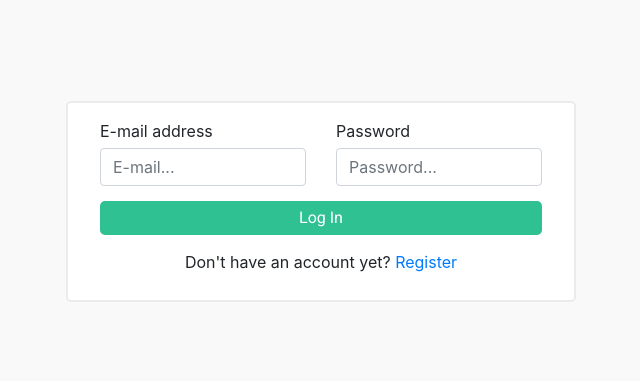
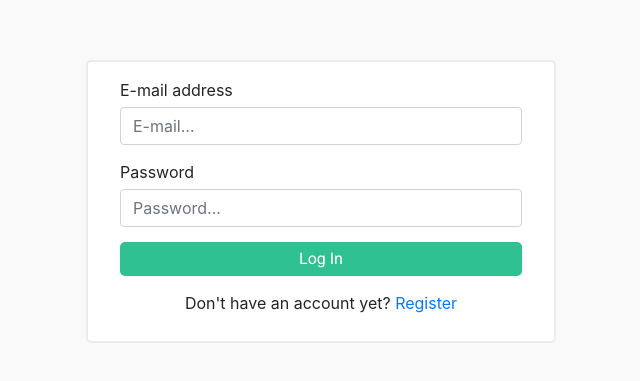
Before and after one commit to AdamLandfrasz/jotter-frontend, a React (Create React App) app: page /login in a window 1280 px wide. Shown: the part 119-500 px from the top of the page, without its empty margins (319-959 px from the left). Built offline with nearby package versions, Linux system fonts and the light colour scheme.

Commit message:
further styling

```diff
--- a/src/App.js
+++ b/src/App.js
@@ -8,8 +8,8 @@ import {
 
 import { NoteProvider } from "./context/noteContext";
 import Notes from "./components/Notes";
-import Login from "./components/Login";
-import Register from "./components/Register";
+import Login from "./components/forms/Login";
+import Register from "./components/forms/Register";
 import NotFound from "./components/NotFound";
 
 import "bootstrap/dist/css/bootstrap.min.css";
--- a/src/components/Button.module.css
+++ b/src/components/Button.module.css
@@ -23,3 +23,7 @@
 .button:active {
   outline: none;
 }
+
+.button:disabled {
+  opacity: 0.65;
+}
--- a/src/components/Form.module.css
+++ /dev/null
@@ -1,12 +0,0 @@
-.form {
-  border: 2px solid rgb(235, 235, 235);
-  border-radius: 5px;
-
-  padding: 1rem 2rem;
-
-  background-color: #fff;
-}
-
-.form * {
-  margin-bottom: 5px;
-}
--- a/src/components/Container.module.css
+++ b/src/components/forms/Form.module.css
@@ -1,11 +1,21 @@
-/* Extra small devices (portrait phones, less than 576px)
-No media query for `xs` since this is the default in Bootstrap */
+.form {
+  border: 2px solid rgb(235, 235, 235);
+  border-radius: 5px;
+
+  padding: 1rem 2rem;
+
+  background-color: #fff;
+  width: 100%;
+}
+
+.form * {
+  margin-bottom: 5px;
+}
 
 .container {
   margin: 0 auto;
   padding: 0 5px;
   height: 80vh;
-  max-width: 540px;
   display: flex;
   flex-direction: column;
   justify-content: center;
@@ -14,6 +24,9 @@ No media query for `xs` since this is the default in Bootstrap */
 
 /* Small devices (landscape phones, 576px and up) */
 @media (min-width: 576px) {
+  .container {
+    max-width: 500px;
+  }
 }
 
 /* Medium devices (tablets, 768px and up) */
@@ -22,11 +35,3 @@ No media query for `xs` since this is the default in Bootstrap */
     padding: 0 15px;
   }
 }
-
-/* Large devices (desktops, 992px and up) */
-@media (min-width: 992px) {
-}
-
-/* Extra large devices (large desktops, 1200px and up) */
-@media (min-width: 1200px) {
-}
--- a/src/components/Register.js
+++ b/src/components/forms/Login.js
@@ -1,16 +1,15 @@
 import React, { useState } from "react";
 import { useCookies } from "react-cookie";
-import { Redirect, withRouter, Link } from "react-router-dom";
+import { Redirect, Link } from "react-router-dom";
 import axios from "axios";
 
 import formStyles from "./Form.module.css";
-import containerStyles from "./Container.module.css";
-import buttonStyles from "./Button.module.css";
+import buttonStyles from "../Button.module.css";
 
 import { Form, Row, Col } from "react-bootstrap";
 
-function Register(props) {
-  const [cookies] = useCookies(["user"]);
+function Login() {
+  const [cookies, setCookie] = useCookies(["user"]);
   const [isLoading, setIsLoading] = useState(false);
   const [email, setEmail] = useState("");
   const [password, setPassword] = useState("");
@@ -20,13 +19,18 @@ function Register(props) {
     setIsLoading(true);
     try {
       const response = await axios.post(
-        `${process.env.REACT_APP_API_URL}/auth/register`,
+        `${process.env.REACT_APP_API_URL}/auth/login`,
         { email, password },
         { withCredentials: true }
       );
       if (response.data.success) {
         setIsLoading(false);
-        props.history.push("/login");
+        const user = response.data.existingUser;
+        setCookie(
+          "user",
+          { id: user._id, email: user.email },
+          { expires: new Date(Date.now() + 60 * 60000) }
+        );
       }
     } catch (e) {
       console.log(e);
@@ -37,27 +41,29 @@ function Register(props) {
   return cookies.user ? (
     <Redirect to="/notes" />
   ) : (
-    <div className={containerStyles.container}>
+    <div className={formStyles.container}>
       <Form onSubmit={handleSubmit} className={formStyles.form}>
         <Row>
-          <Col xs={12} md={6}>
+          <Col>
             <Form.Label>E-mail address</Form.Label>
             <Form.Control
               type="email"
               autoComplete="off"
               name="email"
-              id="register-email"
+              id="login-email"
               placeholder="E-mail..."
               required
               onChange={(e) => setEmail(e.target.value)}
             />
           </Col>
-          <Col xs={12} md={6}>
+        </Row>
+        <Row>
+          <Col>
             <Form.Label>Password</Form.Label>
             <Form.Control
               type="password"
               name="password"
-              id="register-password"
+              id="login-password"
               placeholder="Password..."
               required
               onChange={(e) => setPassword(e.target.value)}
@@ -71,14 +77,14 @@ function Register(props) {
               type="submit"
               className={buttonStyles.button}
             >
-              {isLoading ? "Loading…" : "Register"}
+              {isLoading ? "Loading…" : "Log In"}
             </button>
           </Col>
         </Row>
         <Row className="justify-content-center">
           <Col className="text-center">
-            <span>Already have an account? </span>
-            <Link to="/login">Log In</Link>
+            <span>Don't have an account yet? </span>
+            <Link to="/register">Register</Link>
           </Col>
         </Row>
       </Form>
@@ -86,4 +92,4 @@ function Register(props) {
   );
 }
 
-export default withRouter(Register);
+export default Login;
--- a/src/components/Login.js
+++ b/src/components/forms/Register.js
@@ -1,16 +1,15 @@
 import React, { useState } from "react";
 import { useCookies } from "react-cookie";
-import { Redirect, Link } from "react-router-dom";
+import { Redirect, withRouter, Link } from "react-router-dom";
 import axios from "axios";
 
 import formStyles from "./Form.module.css";
-import containerStyles from "./Container.module.css";
-import buttonStyles from "./Button.module.css";
+import buttonStyles from "../Button.module.css";
 
 import { Form, Row, Col } from "react-bootstrap";
 
-function Login() {
-  const [cookies, setCookie] = useCookies(["user"]);
+function Register(props) {
+  const [cookies] = useCookies(["user"]);
   const [isLoading, setIsLoading] = useState(false);
   const [email, setEmail] = useState("");
   const [password, setPassword] = useState("");
@@ -20,18 +19,13 @@ function Login() {
     setIsLoading(true);
     try {
       const response = await axios.post(
-        `${process.env.REACT_APP_API_URL}/auth/login`,
+        `${process.env.REACT_APP_API_URL}/auth/register`,
         { email, password },
         { withCredentials: true }
       );
       if (response.data.success) {
         setIsLoading(false);
-        const user = response.data.existingUser;
-        setCookie(
-          "user",
-          { id: user._id, email: user.email },
-          { expires: new Date(Date.now() + 60 * 60000) }
-        );
+        props.history.push("/login");
       }
     } catch (e) {
       console.log(e);
@@ -42,7 +36,7 @@ function Login() {
   return cookies.user ? (
     <Redirect to="/notes" />
   ) : (
-    <div className={containerStyles.container}>
+    <div className={formStyles.container}>
       <Form onSubmit={handleSubmit} className={formStyles.form}>
         <Row>
           <Col xs={12} md={6}>
@@ -51,7 +45,7 @@ function Login() {
               type="email"
               autoComplete="off"
               name="email"
-              id="login-email"
+              id="register-email"
               placeholder="E-mail..."
               required
               onChange={(e) => setEmail(e.target.value)}
@@ -62,7 +56,7 @@ function Login() {
             <Form.Control
               type="password"
               name="password"
-              id="login-password"
+              id="register-password"
               placeholder="Password..."
               required
               onChange={(e) => setPassword(e.target.value)}
@@ -76,14 +70,14 @@ function Login() {
               type="submit"
               className={buttonStyles.button}
             >
-              {isLoading ? "Loading…" : "Log In"}
+              {isLoading ? "Loading…" : "Register"}
             </button>
           </Col>
         </Row>
         <Row className="justify-content-center">
           <Col className="text-center">
-            <span>Don't have an account yet? </span>
-            <Link to="/register">Register</Link>
+            <span>Already have an account? </span>
+            <Link to="/login">Log In</Link>
           </Col>
         </Row>
       </Form>
@@ -91,4 +85,4 @@ function Login() {
   );
 }
 
-export default Login;
+export default withRouter(Register);
```
